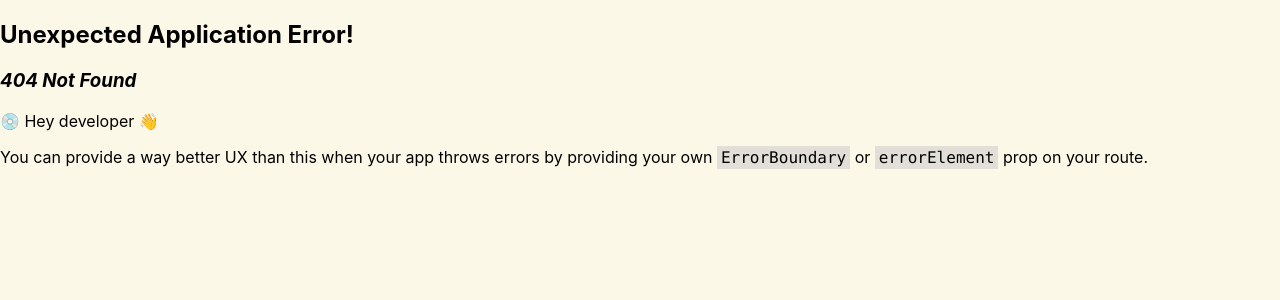
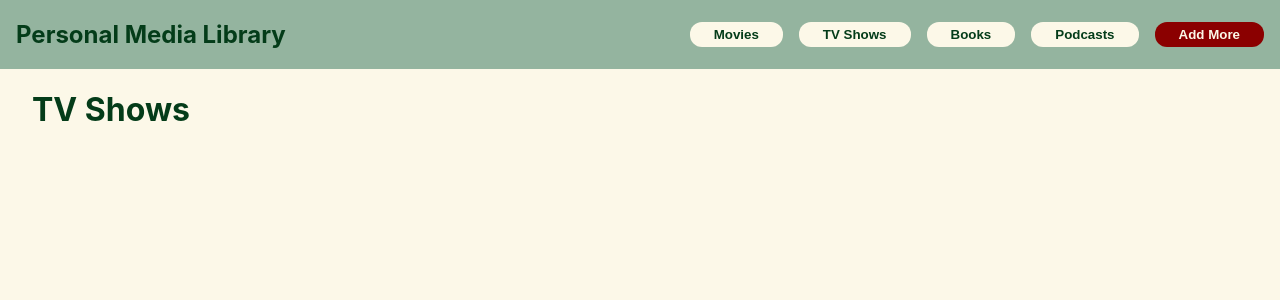
Before and after one commit to adelossantos06/Personal-Media-Library, a React (Create React App) app: page /tv in a window 1280 px wide. Before the commit this address had no page. Shown: the top 300 px of the page. Built offline with nearby package versions, Linux system fonts and the light colour scheme.

Commit message:
add nav button

```diff
--- /dev/null
+++ b/src/Books.js
@@ -0,0 +1,13 @@
+import React from 'react'
+import NavBar from './NavBar'
+
+function Books() {
+    return (
+        <div>
+            <NavBar />
+            <h1 className='titleText' >Books</h1>
+        </div>
+    )
+}
+
+export default Books
--- a/src/Card.js
+++ b/src/Card.js
@@ -1,6 +1,16 @@
 import React from 'react'
 
-function Card({ image, title, genre, liked, rating }) {
+function Card({ image, title, genre, liked, rating, id }) {
+
+    function handleDelete() {
+        fetch(`http://localhost:4000/movies/${id}`, {
+            method: "DELETE",
+        })
+            .then((r) => r.json())
+            .then(() => {
+                console.log("success");
+            });
+    }
 
     return (
         <div>
@@ -9,11 +19,11 @@ function Card({ image, title, genre, liked, rating }) {
                 <div>
                     <h2>{title}</h2>
                     <p>{genre}</p>
-                    <p>Reccomend: {liked}</p>
-                    <p>rating: {rating}</p>
+                    <p>Recommend: {liked}</p>
+                    <p>Rating: {rating}</p>
                 </div>
                 <div>
-                    <button className='deleteButton' >Delete</button>
+                    <button onClick={handleDelete} className='deleteButton'>Delete</button>
                 </div>
             </div>
 
--- a/src/CardList.js
+++ b/src/CardList.js
@@ -1,8 +1,8 @@
-import React from 'react'
+import React, { useState } from 'react'
 
 function CardList() {
+    const [cards, setCards] = useState([])
 
-    const [cards, setCards] = useState([])
 
 
     return (
--- a/src/Movies.js
+++ b/src/Movies.js
@@ -12,8 +12,9 @@ function Movies() {
             .then(data => setMovies(data))
     }, [])
 
+
     const moviesList = movies.map(movie => {
-        return <Card key={movie.id} image={movie.image} title={movie.title} genre={movie.genre} liked={movie.liked} rating={movie.rating} />
+        return <Card key={movie.id} image={movie.image} title={movie.title} genre={movie.genre} liked={movie.liked} rating={movie.rating} id={movie.id} />
     })
 
     return (
--- a/src/NavBar.css
+++ b/src/NavBar.css
@@ -33,3 +33,12 @@ body {
   padding: 5px 24px;
   font-weight: bold;
 }
+
+.addButton {
+  background-color: #8B0000;
+  color: #FCF8E8;
+  border-radius: 12px;
+  border: none;
+  padding: 5px 24px;
+  font-weight: bold;
+}
--- a/src/NavBar.js
+++ b/src/NavBar.js
@@ -13,17 +13,29 @@ function NavBar() {
                     </NavLink>
                 </li>
                 <li>
-                    <button className='navButton'>TV Shows</button>
+                    <NavLink to="/tv">
+                        <button className='navButton'>TV Shows</button>
+                    </NavLink>
                 </li>
                 <li>
-                    <button className='navButton'>Books</button>
+                    <NavLink to="/books">
+                        <button className='navButton'>Books</button>
+                    </NavLink>
                 </li>
                 <li>
-                    <button className='navButton'>Podcasts</button>
+                    <NavLink to="/podcasts">
+                        <button className='navButton'>Podcasts</button>
+                    </NavLink>
+                </li>
+                <li>
+                    <NavLink to="/addButton">
+                        <button className='addButton'>Add More</button>
+                    </NavLink>
                 </li>
 
             </ul>
-        </nav>
+
+        </nav >
     )
 }
 
--- /dev/null
+++ b/src/Podcasts.js
@@ -0,0 +1,13 @@
+import React from 'react'
+import NavBar from './NavBar'
+
+function Podcasts() {
+    return (
+        <div>
+            <NavBar />
+            <h1 className='titleText' >Podcasts</h1>
+        </div>
+    )
+}
+
+export default Podcasts
--- /dev/null
+++ b/src/TV.js
@@ -0,0 +1,13 @@
+import React from 'react'
+import NavBar from './NavBar'
+
+function TV() {
+    return (
+        <div>
+            <NavBar />
+            <h1 className='titleText' >TV Shows</h1>
+        </div>
+    )
+}
+
+export default TV
```
Also changed, not shown: src/AddForm.js (added, +11 -0 lines), src/index.js (+19 -0 lines).
